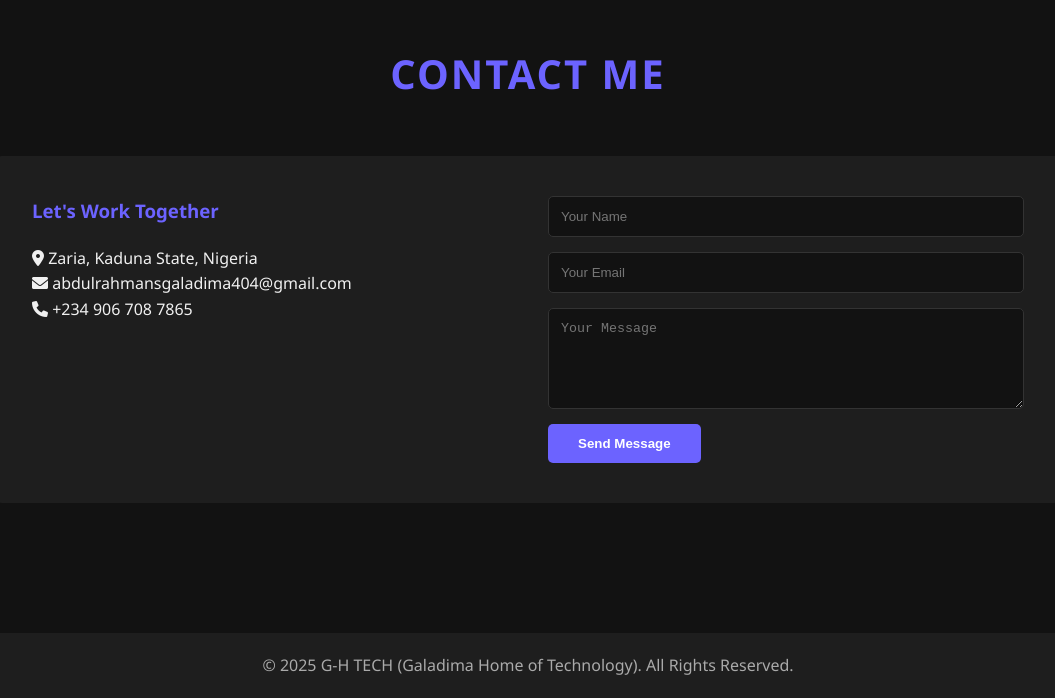
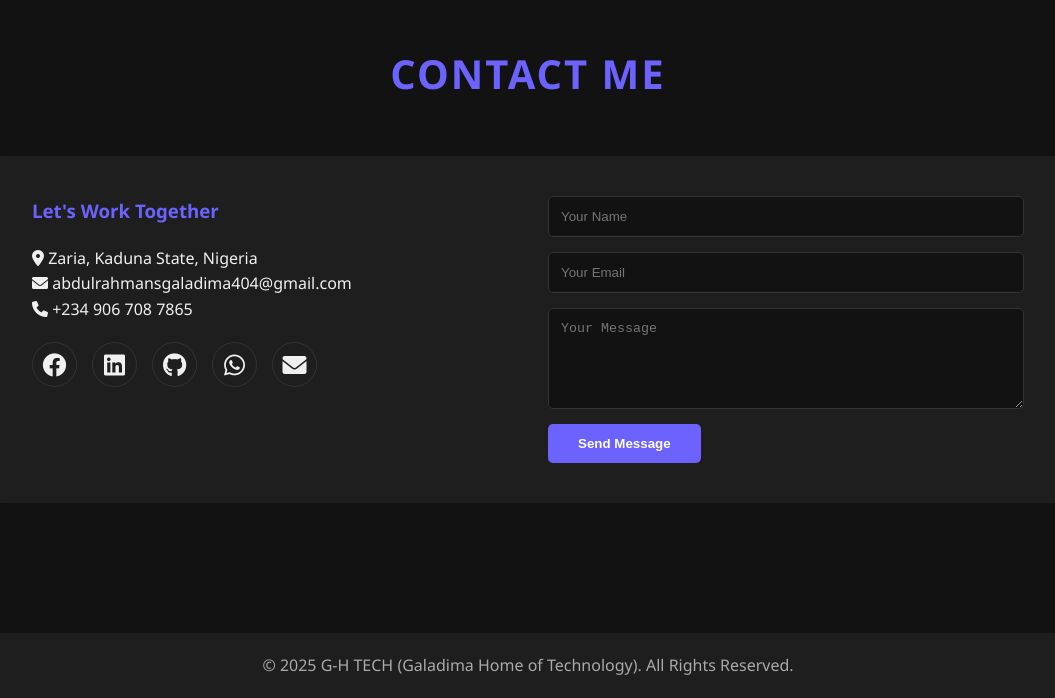
Before and after one commit to Abdulrahman-S-Galadima/CodeAlpha_Portfolio, a plain HTML site: page index.html in a window 1280 px wide. Shown: the part 3058-3756 px from the top of the page, without its empty margins (112-1167 px from the left). Drawn offline with Linux system fonts and the light colour scheme.

Commit message:
Update index.html

```diff
--- a/index.html
+++ b/index.html
@@ -102,8 +102,17 @@ here<!DOCTYPE html>
         .mentor-card { text-align: center; padding: 25px; border: 1px solid var(--border); border-radius: 10px; background: var(--bg-secondary); }
         .mentor-card h3 { color: var(--text-primary); margin-top: 10px; }
 
+        /* CONTACT & SOCIALS */
         .contact-grid { display: grid; grid-template-columns: 1fr 1fr; gap: 40px; background: var(--bg-secondary); padding: 40px; border-radius: 10px; }
         form input, form textarea { width: 100%; padding: 12px; margin-bottom: 15px; background: var(--bg-primary); border: 1px solid var(--border); color: var(--text-primary); border-radius: 5px; }
+
+        .social-icons { margin-top: 20px; display: flex; gap: 15px; }
+        .social-icons a {
+            font-size: 1.5rem; color: var(--text-primary);
+            width: 45px; height: 45px; border-radius: 50%; border: 1px solid var(--border);
+            display: flex; align-items: center; justify-content: center; transition: 0.3s;
+        }
+        .social-icons a:hover { background: var(--accent); color: white; border-color: var(--accent); transform: translateY(-3px); }
 
         footer { text-align: center; padding: 20px; margin-top: 50px; background: var(--bg-secondary); color: var(--text-secondary); }
 
@@ -142,7 +151,6 @@ here<!DOCTYPE html>
 
                 <div class="cta-group">
                     <a href="#projects" class="btn primary">View Projects</a>
-
                     <a href="CV.pdf" download class="btn secondary">
                         <i class="fas fa-download"></i> Download CV
                     </a>
@@ -260,6 +268,15 @@ here<!DOCTYPE html>
                     <p><i class="fas fa-map-marker-alt"></i> Zaria, Kaduna State, Nigeria</p>
                     <p><i class="fas fa-envelope"></i> abdulrahmansgaladima404@gmail.com</p>
                     <p><i class="fas fa-phone"></i> +234 906 708 7865</p>
+
+                    <div class="social-icons">
+                        <a href="https://www.facebook.com/profile.php?id=61569961392210" target="_blank" title="Facebook"><i class="fab fa-facebook"></i></a>
+                        <a href="https://www.linkedin.com/in/abdulrahman-s-galadima-aa0ba2396?utm_source=share&utm_campaign=share_via&utm_content=profile&utm_medium=android_app" target="_blank" title="LinkedIn"><i class="fab fa-linkedin"></i></a>
+                        <a href="https://github.com/Abdulrahman-S-Galadima" target="_blank" title="GitHub"><i class="fab fa-github"></i></a>
+                        <a href="https://wa.me/message/QXVLHKLLFVOSG1" target="_blank" title="WhatsApp"><i class="fab fa-whatsapp"></i></a>
+                        <a href="mailto:abdulrahmansgaladima404@gmail.com" title="Email"><i class="fas fa-envelope"></i></a>
+                    </div>
+
                 </div>
                 <form>
                     <input type="text" placeholder="Your Name">
@@ -302,4 +319,4 @@ here<!DOCTYPE html>
     </script>
 
 </body>
-                </html>
+                    </html>
```
